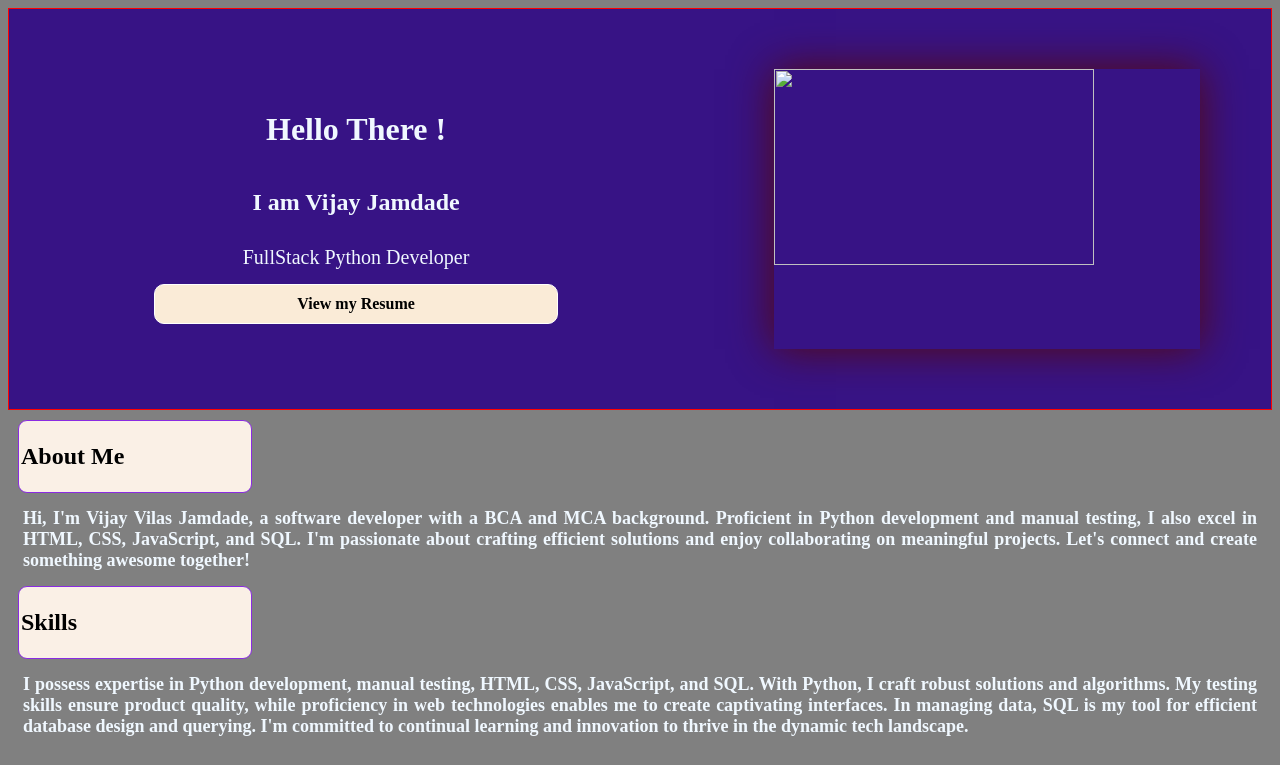
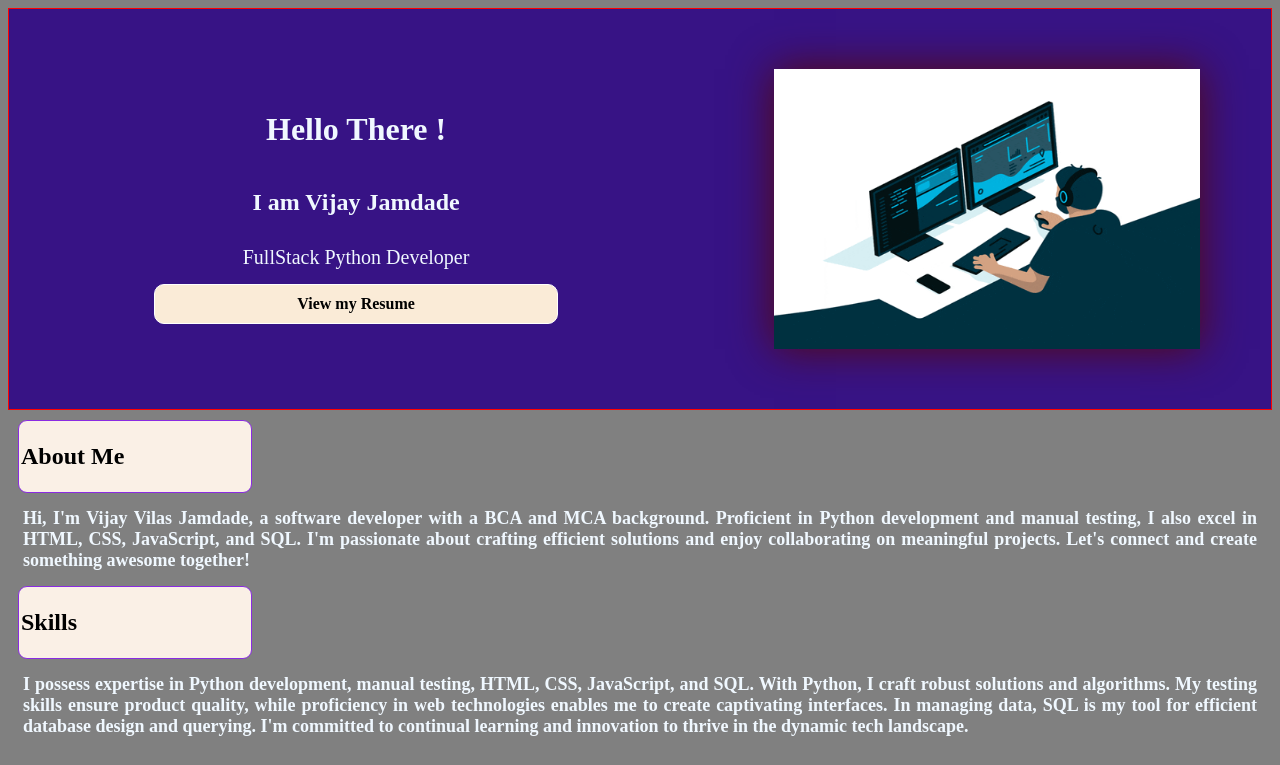
Before and after one commit to vijay-jamdade/portfolio, a plain HTML site: page index.html in a window 1280 px wide. Shown: the top 765 px of the page. Drawn offline with Linux system fonts and the light colour scheme; files whose address does not match are found by name.

Commit message:
Update index.html

```diff
--- a/index.html
+++ b/index.html
@@ -27,7 +27,7 @@
             <a href="#" class="introdiv a">View my Resume</a>
         </div>
         <div class="imgdiv">
-            <img src="Images/giphy.gif" width="75%" height="70%" class="imgd">
+            <img src="giphy.gif" width="75%" height="70%" class="imgd">
         </div>
 
     </header>
```
